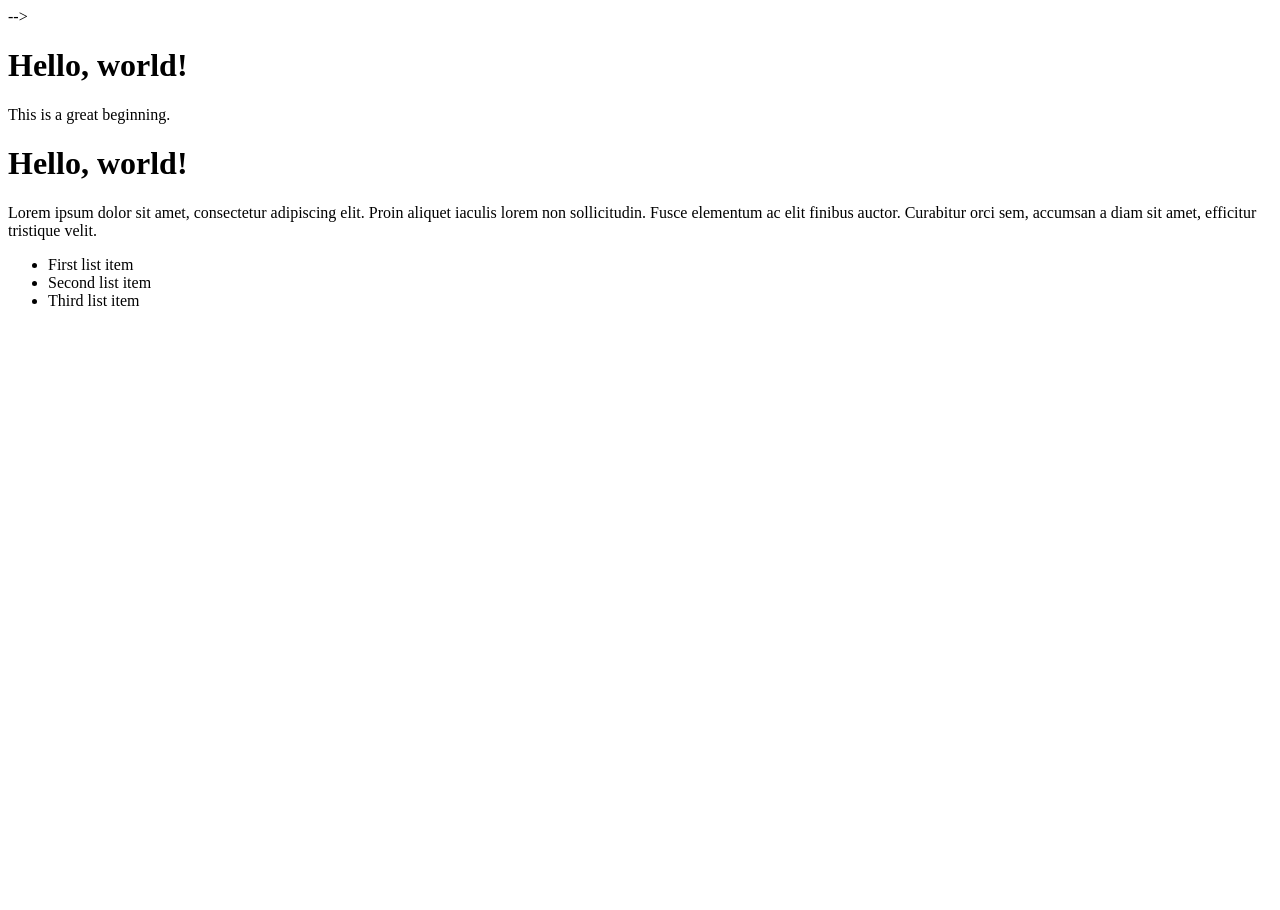
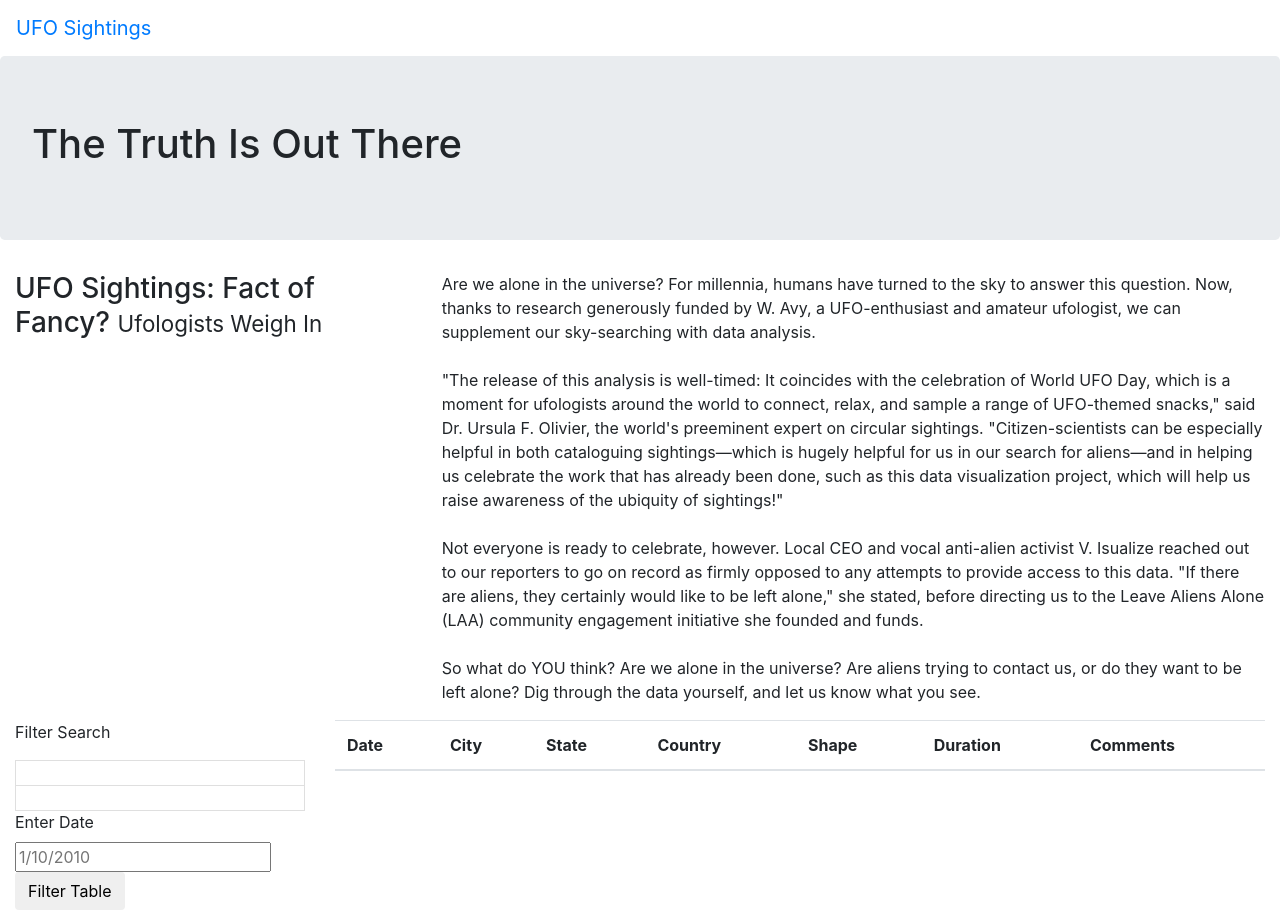
Before and after one commit to andeevosters/UFOs, a plain HTML site: page index.html in a window 1280 px wide. Before the commit the page ends 800 px from the top, so only its background shows below. Drawn offline with nearby package versions, Linux system fonts and the light colour scheme; files that its build step writes are made by us from their sources.

Commit message:
built table in index.html

```diff
--- a/index.html
+++ b/index.html
@@ -4,49 +4,80 @@
     <meta charset="UTF-8">
     <meta http-equiv="X-UA-Compatible" content="IE=edge">
     <meta name="viewport" content="width=device-width, initial-scale=1.0">
-    <title>Document</title>
+    <title>UFO Finder</title>
+    <link
+      rel="stylesheet"
+      href="https://maxcdn.bootstrapcdn.com/bootstrap/4.0.0/css/bootstrap.min.css"
+      integrity="sha384-Gn5384xqQ1aoWXA+058RXPxPg6fy4IWvTNh0E263XmFcJlSAwiGgFAW/dAiS6JXm"
+      crossorigin="anonymous"
+    />
+    <link rel="stylesheet" href="static/css/style.css">
+
 </head>
 <body>
-
+  <div class="wrapper">
+    <nav class="navbar navbar-expand-lg">
+      <a class="navbar-brand" href="index.html">UFO Sightings</a>
+    </nav>
+  </div>
 </body>
 </html>
 
-<!-- In this code, each line of code is wrapped in a tag, such as <title>. Let's take a closer look at this tag to get a feel for HTML syntax. --> -->
+<div class="jumbotron">
+  <h1>The Truth Is Out There</h1>
+</div>
 
-<!-- HTML tags always begin with a left angle bracket (<), followed by the name of the tag (in our case, "title"). Once the name has been entered, the tag is then closed with a right angle bracket (>). This is only the first half of the completed tag, or the opening tag. We'll also need to add the closing tag. -->
-
-<!-- A closing HTML tag is very similar to the opening tag, but the only difference is a single character, the forward slash inside the left angle bracket: </title>. Now that there are both opening and closing HTML title tags, you can add the title of the document. -->
-
-<!-- For example, if you wanted your webpage title to be "Math Is Fun!" then the entire line of HTML code would look like this: <title>Math Is Fun!</title>. -->
-
-<div>
-    <h1>Hello, world!</h1>
-    <p>This is a great beginning.</p>
- </div>
+<div class="container-fluid">
+  <div class="row">
+    <div class="col-md-4">
+      <h3>UFO Sightings: Fact of Fancy? <small>Ufologists Weigh In</small></h3>
+    </div>
+    <div class="col-md-8">
+      <p>
+        Are we alone in the universe? For millennia, humans have turned to the sky to answer this question. Now, thanks to research generously funded by W. Avy, a UFO-enthusiast and amateur ufologist, we can supplement our sky-searching with data analysis.<br><br>"The release of this analysis is well-timed: It coincides with the celebration of World UFO Day, which is a moment for ufologists around the world to connect, relax, and sample a range of UFO-themed snacks," said Dr. Ursula F. Olivier, the world's preeminent expert on circular sightings. "Citizen-scientists can be especially helpful in both cataloguing sightings—which is hugely helpful for us in our search for aliens—and in helping us celebrate the work that has already been done, such as this data visualization project, which will help us raise awareness of the ubiquity of sightings!"<br><br>Not everyone is ready to celebrate, however. Local CEO and vocal anti-alien activist V. Isualize reached out to our reporters to go on record as firmly opposed to any attempts to provide access to this data. "If there are aliens, they certainly would like to be left alone," she stated, before directing us to the Leave Aliens Alone (LAA) community engagement initiative she founded and funds.<br><br>So what do YOU think? Are we alone in the universe? Are aliens trying to contact us, or do they want to be left alone? Dig through the data yourself, and let us know what you see.
 
 
+      </p>
+    </div>
+  </div>
+</div>
 
+<div class="container-fluid">
+  <div class="row">
+    <div class="col-md-3">
+      <form>
+        <p>Filter Search</p>
+        <ul class="list-group">
 
+        </ul>
+        <li class="list-group-item">
 
- <!DOCTYPE html>
-<html lang="en">
- <head>
-   <meta charset="UTF-8" />
-   <meta name="viewport" content="width=device-width, initial-scale=1.0" />
-   <meta http-equiv="X-UA-Compatible" content="ie=edge" />
-   <title>Document</title>
- </head>
- <body>
-   <h1>Hello, world!</h1>
-   <p>
-     Lorem ipsum dolor sit amet, consectetur adipiscing elit. Proin aliquet
-     iaculis lorem non sollicitudin. Fusce elementum ac elit finibus auctor.
-     Curabitur orci sem, accumsan a diam sit amet, efficitur tristique velit.
-   </p>
-   <ul>
-     <li>First list item</li>
-     <li>Second list item</li>
-     <li>Third list item</li>
-   </ul>
- </body>
-</html>
+        </li>
+        <li class="list-group-item">
+
+        </li>
+        <label for="date">Enter Date</label>
+        <input type="text" placeholder="1/10/2010" id="datetime" />
+
+        <button id="filter-btn" type="button" class="btn btn-default">Filter Table</button>
+      </form>
+
+    </div>
+    <div class="col-md-9">
+      <table class="table table-striped">
+        <thead>
+          <tr>
+            <th>Date</th>
+            <th>City</th>
+            <th>State</th>
+            <th>Country</th>
+            <th>Shape</th>
+            <th>Duration</th>
+            <th>Comments</th>
+          </tr>
+        </thead>
+        <tbody></tbody>
+      </table>
+    </div>
+</div>
+</div>
```
